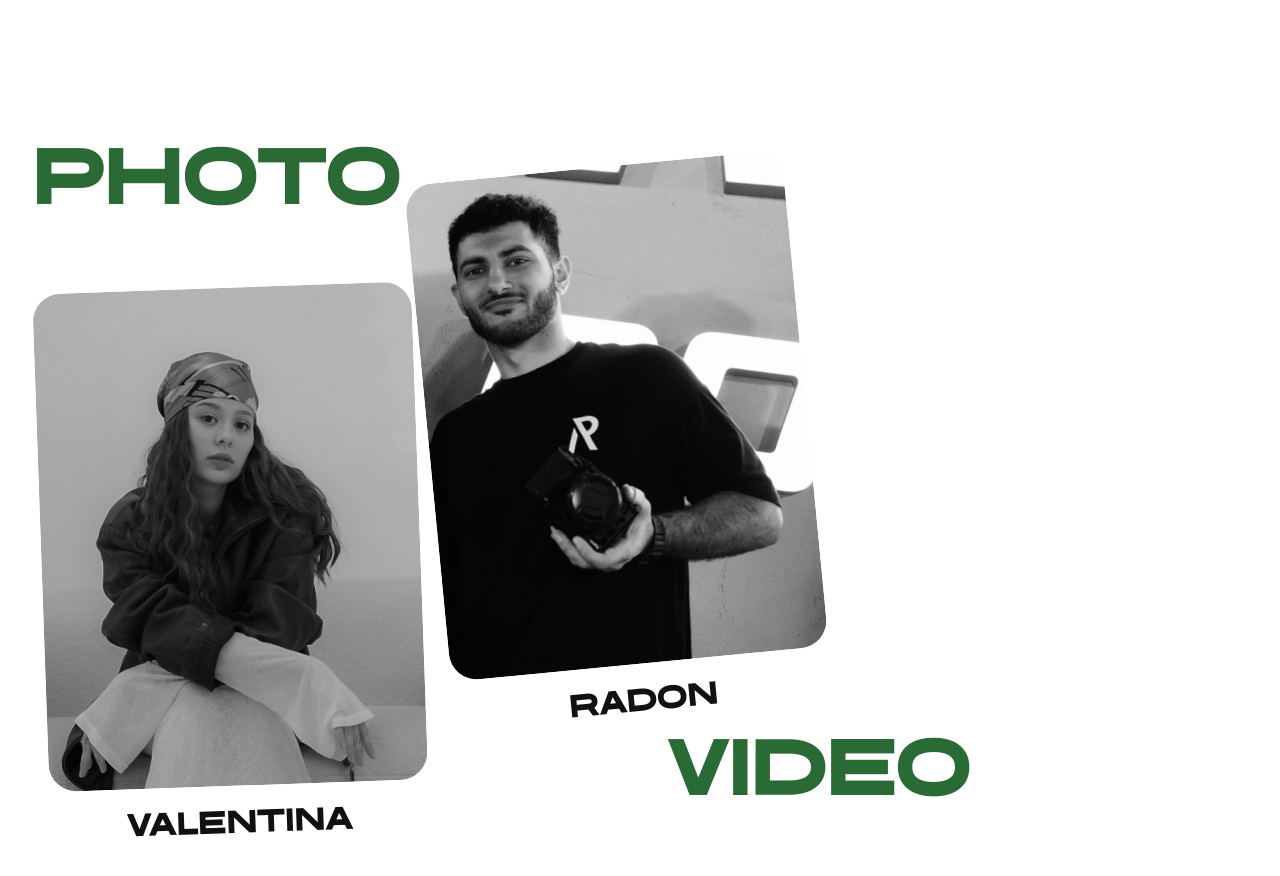
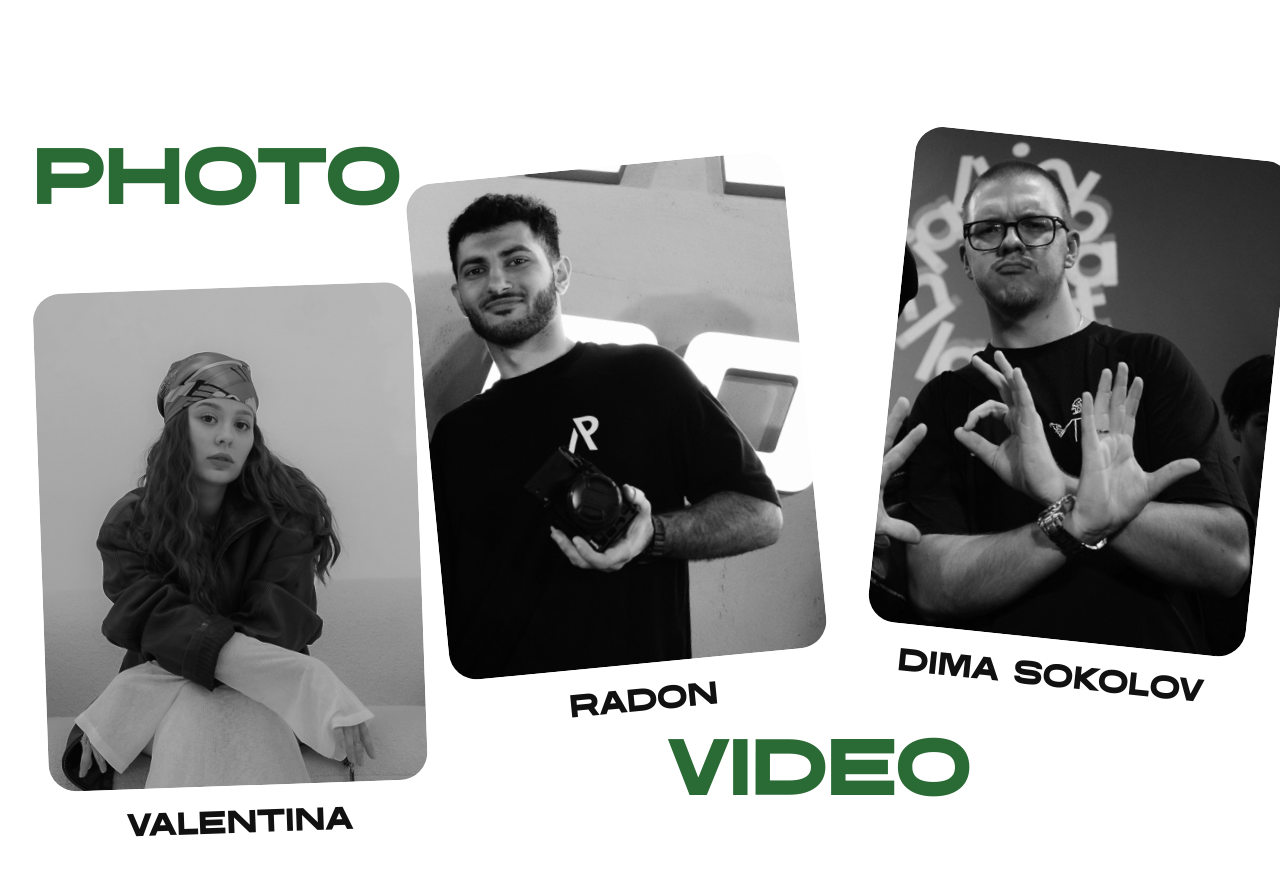
Before and after one commit to FibEli3/ALL-IN-BATTLE, a Next.js app: page / in a window 1280 px wide. Shown: the part 3560-4436 px from the top of the page. Built offline with nearby package versions, Linux system fonts and the light colour scheme.

Commit message:
tune: show dima sokolov card earlier in desktop media reveal

```diff
--- a/src/app/page.tsx
+++ b/src/app/page.tsx
@@ -431,7 +431,7 @@ export default function Home() {
               image="/video/dima-sokolov.jpg"
               tiltClass="md:rotate-[6deg]"
               offsetClass="md:translate-x-12"
-              revealIndex={5}
+              revealIndex={4}
             />
             <h2 className="lineup-video-title mt-10 hidden text-center font-display text-[56px] font-black uppercase leading-none tracking-tight text-[#2a6a34] md:relative md:left-[-240px] md:block md:text-center md:text-[80px]">
               VIDEO
```
